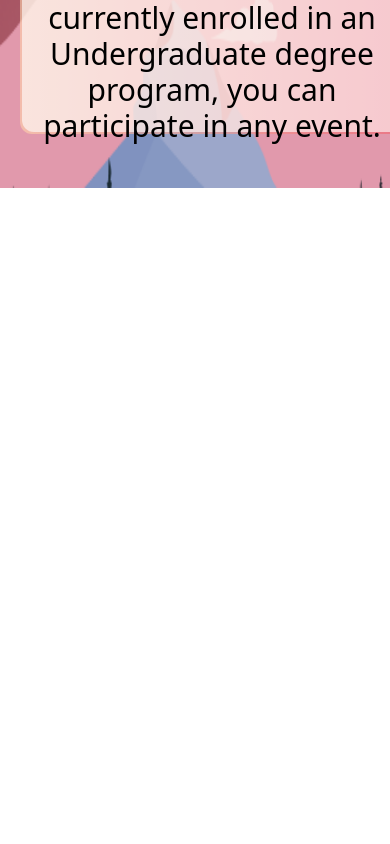
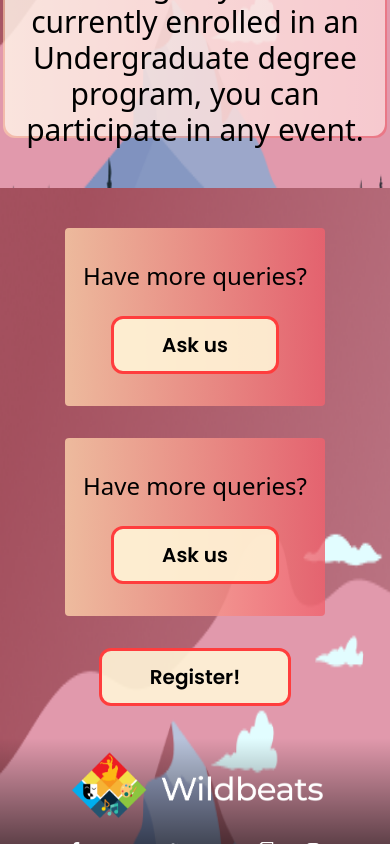
Before and after one commit to iiitkottayam/Enlace, a React (Create React App) app in the folder Enlace-main/: page / in a window 390 px wide. Shown: the part 6928-7772 px from the top of the page. Before the commit the page ends 7116 px from the top, so only its background shows below. Built offline with nearby package versions, Linux system fonts and the light colour scheme.

Commit message:
responseive - last

```diff
--- /dev/null
+++ b/Enlace-main/src/components/Boxes/OrangeBox.jsx
@@ -0,0 +1,18 @@
+import CommonButton from "../CommonButton"
+
+const orangeBox = ({ text, buttonContent }) => {
+    return (
+        <div className="flex flex-col justify-between items-center w-4/6 mx-auto py-8 space-y-6 rounded from-[#FFD4AC]/80 to-[#F0616D]/80 bg-gradient-to-r">
+            <p className="text-2xl font-medium">{text}</p>
+            <CommonButton content={buttonContent} />
+        </div>
+    )
+}
+
+orangeBox.defaultProps = {
+    text: "Have more queries?",
+    buttonContent: "Ask us"
+};
+
+
+export default orangeBox;
--- /dev/null
+++ b/Enlace-main/src/components/CommonButton.jsx
@@ -0,0 +1,10 @@
+const commonButton = ({ content }) => {
+    return (
+        <a href="#" className="inline-block rounded-xl bg-[#FFF6D8]/90  px-12 py-3 border-[3px] border-[#FF3D3D] font-semibold text-xl font-poppins">{content}</a>
+    );
+};
+commonButton.defaultProps = {
+    content: "Register!",
+};
+
+export default commonButton;
--- a/Enlace-main/src/components/RegisterButton.jsx
+++ /dev/null
@@ -1,8 +0,0 @@
-
-const RegisterButton = () => {
-    return (
-        <a href="#" className="inline-block rounded-xl bg-[#FFF6D8]/90  px-12 py-3 border-[3px] border-[#FF3D3D] font-semibold text-xl font-poppins">Register!</a>
-    );
-};
-
-export default RegisterButton;
--- a/Enlace-main/src/components/Vertical/Vertical.jsx
+++ b/Enlace-main/src/components/Vertical/Vertical.jsx
@@ -1,7 +1,8 @@
 import styles from "./vertical.module.css";
 import Nav from "../Navbar.jsx";
 import dates from "../../assets/dates.png";
-import RegisterButton from "../RegisterButton.jsx";
+import CommonButton from "../CommonButton.jsx";
+import OrangeBox from "../Boxes/OrangeBox.jsx";
 import past1 from "../../assets/past/past-1.png";
 import past2 from "../../assets/past/past-2.png";
 import past3 from "../../assets/past/past-3.png";
@@ -13,6 +14,7 @@ import past8 from "../../assets/past/past-8.png";
 import EventBoxSm from "../Boxes/EventBoxSm";
 import Emeraldbox from "../Boxes/Emeraldbox.jsx";
 import FAQbox from "../Boxes/FAQbox.jsx";
+import Footer from "../Footer.jsx";
 
 
 const Vertical = () => {
@@ -23,7 +25,8 @@ const Vertical = () => {
         <div className="w-11/12 h-4/6 mx-auto flex flex-col flex-nowrap justify-around text-center items-center pt-48 lg:pt-32 lg:items-start lg:text-left md:text-left md:h-3/6 md:pt-16 md:items-start">
           <h2 className="text-4xl text-white lg:text-5xl font-reemkufi">Welcome to Enlace!</h2>
           <p className="w-9/12  pb-60 pt-12 lg:w-6/12 text-white text-1xl lg:text-3xl lg:pt-10 lg:pb-14 font-poppins font-light">a fest to mirror the beautiful chaos of nature and keep you on your toes, stir your souls and spark your creative flair.  </p>
-          <RegisterButton />
+
+          <CommonButton />
         </div>
 
       </div>
@@ -51,7 +54,7 @@ const Vertical = () => {
           <p className="text-1xl lg:text-2xl text-white pb-20 mx-auto text-center w-9/12 font-poppins">
             <span className="text-[#F48614] lg:text-[#FFD74B]">Register </span>
             now and come join us in this wild journey!</p>
-          <RegisterButton />
+          <CommonButton />
         </div>
 
         <div className="hidden lg:block mx-auto w-10/12 font-reemkufi">
@@ -150,7 +153,7 @@ const Vertical = () => {
           <div className="mx-auto text-center text-white flex  justify-center item-center">
             <Emeraldbox />
           </div>
-          <div className="mx-auto w-full text-center text-white py-8 space-y-4 text-3xl">
+          <div className=" flex flex-col items-center justify-center mx-auto w-full text-center text-white py-8 space-y-4 text-3xl">
             <p className="text-4xl font-bold">FAQ</p>
             <FAQbox />
           </div>
@@ -159,12 +162,24 @@ const Vertical = () => {
 
       <div className={styles.page}>
         <div className="lg:hidden">
-          <div className="mx-auto w-full text-center text-white py-8 space-y-8 text-3xl">
+          <div className=" flex flex-col items-center justify-center mx-auto w-full text-center text-white py-4 space-y-8 text-3xl">
             <FAQbox />
             <FAQbox />
           </div>
         </div>
       </div >
+
+      <div className={styles.page}>
+        <div className="lg:hidden">
+          <div className="mx-auto space-y-8 pt-10 flex flex-col justify-center items-center ">
+            <OrangeBox />
+            <OrangeBox />
+            <CommonButton />
+            <Footer />
+          </div>
+        </div>
+      </div>
+
     </div >
   );
 };
--- a/Enlace-main/src/components/Vertical/vertical.module.css
+++ b/Enlace-main/src/components/Vertical/vertical.module.css
@@ -59,6 +59,18 @@
 	position: relative;
 }
 .page:nth-of-type(10) {
+	background: url(../../assets/Landing3.png);
+	height: 0px;
+	background-size: 100% 100%;
+	position: relative;
+}
+.page:nth-of-type(11) {
+	background: url(../../assets/Landing3.png);
+	height: 0px;
+	background-size: 100% 100%;
+	position: relative;
+}
+.page:nth-of-type(12) {
 	background: url(../../assets/Landing3.png);
 	height: 0px;
 	background-size: 100% 100%;
@@ -131,4 +143,16 @@
 		background-size: 100% 100%;
 		position: relative;
 	}
+	.page:nth-of-type(11) {
+		background: url(../../assets/LandingM1.png);
+		height: 750px;
+		background-size: 100% 100%;
+		position: relative;
+	}
+	.page:nth-of-type(12) {
+		background: url(../../assets/LandingM1.png);
+		height: 650px;
+		background-size: 100% 100%;
+		position: relative;
+	}
 }
```
